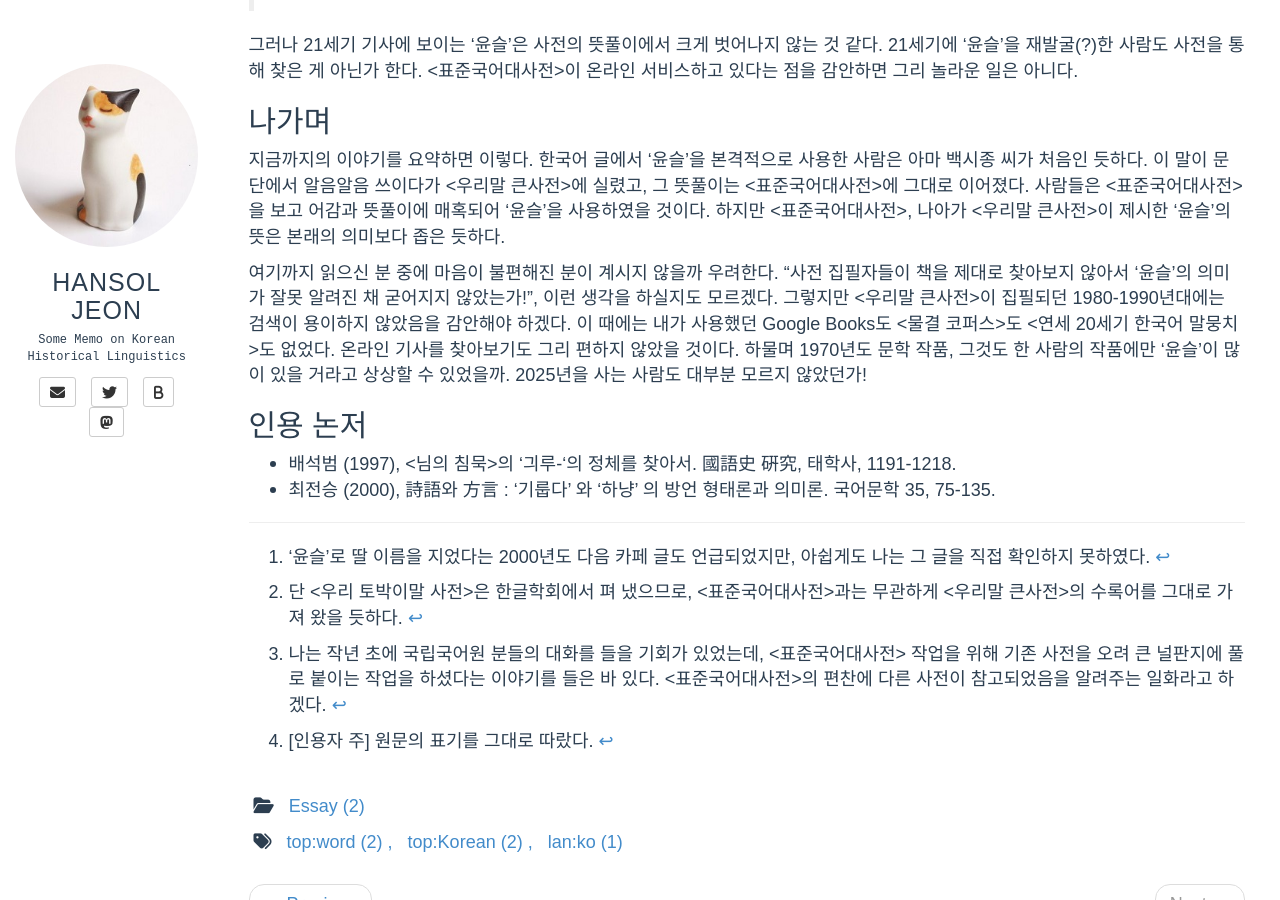
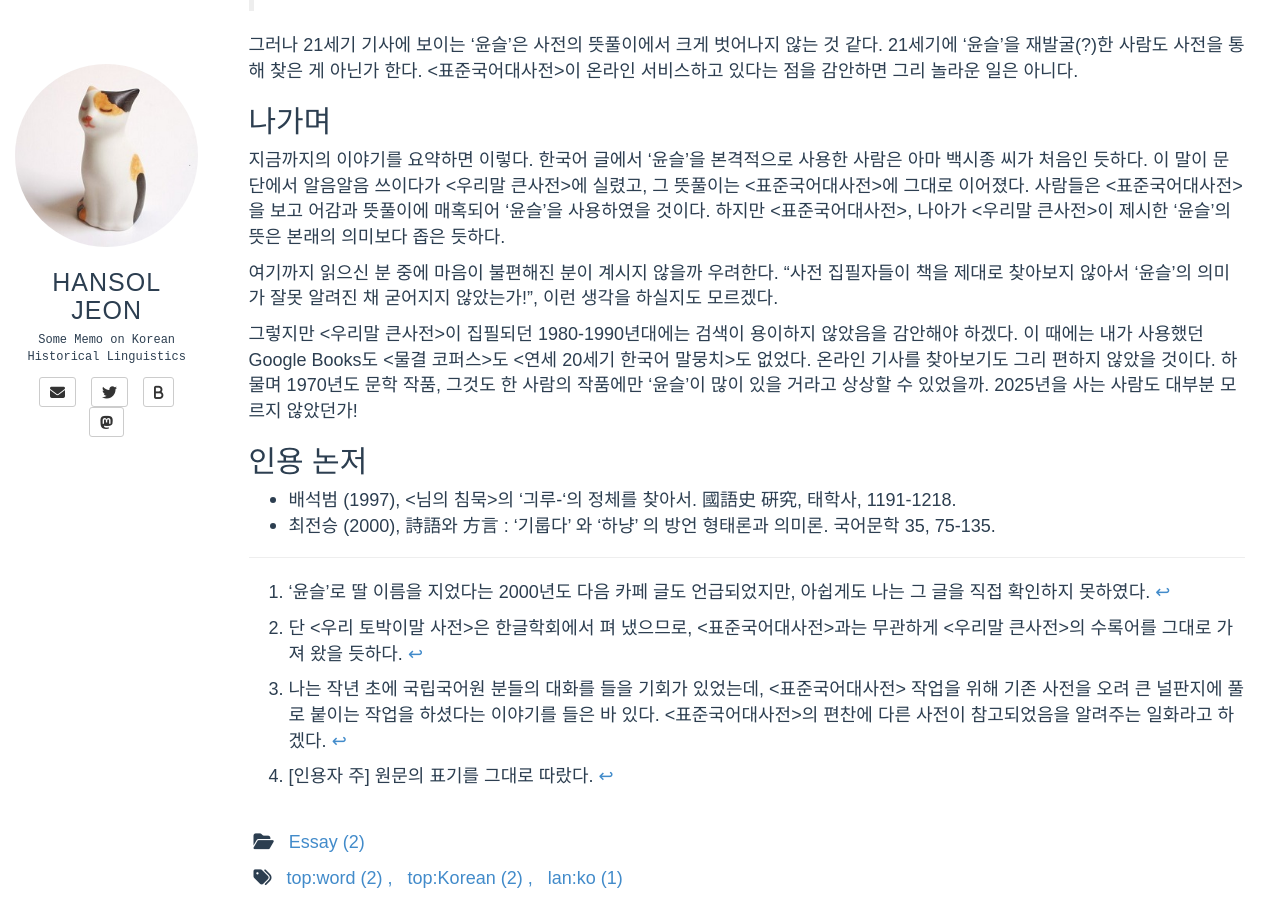
Before and after one commit to hansoljeon95/hansoljeon95.github.io, a Jekyll site: the page built from _posts/2025-10-07-yunsul.md, in a window 1280 px wide and 900 px high, scrolled down 5459 px. Built offline with Jekyll 4.4.1, drawn with Linux system fonts in a browser that asks for light colours; some web fonts are replaced; comment, search, counter and statistics services are not loaded; part of the change alters nothing that is shown; some of the changed text lies outside the part shown.

```diff
--- a/_posts/2025-10-07-yunsul.md
+++ b/_posts/2025-10-07-yunsul.md
@@ -83,7 +83,7 @@ date: 2025-10-07 03:07:15 +0900
 
 이로써 사전에서 '윤슬'이 처음 등장한 것은 1992년이라는 것을 알았다. 미처 참고하지 못한 1992년 이전 사전에 '윤슬'이 실렸을 가능성도 있겠지만, 도서관에 있는 사전을 거의 찾아 보았는데도 보이지 않았던 것을 보면 아마 \<우리말 큰사전\>이 최초일 것이다.
 
-그러나 우리는 '윤슬'이 1975년에 이미 쓰인 말이었음을 알고 있다. 사전 편찬자도 '윤슬'을 어딘가에서 보았기에 '윤슬'을 실었을 것이다. 그렇다면 사전 편찬자는 '윤슬'을 어디서 보고 실은 걸까? 애초에 '윤슬'은 누가, 어디에서 처음 쓴 걸까?
+그러나 우리는 '윤슬'이 1975년에 이미 쓰인 말이었음을 알고 있다. 사전 편찬자도 '윤슬'을 어딘가에서 보았기에 실었을 것이다. 그렇다면 사전 편찬자는 '윤슬'을 어디서 보고 수록한 걸까? 애초에 '윤슬'은 누가, 어디에서 처음 쓴 걸까?
 
 처음에는 이를 검증할 뾰족한 수단이 없었다. 20세기에 '윤슬'이 쓰인 예를 찾기가 어려웠기 때문이다. 그런데 마침 트위터에서 '윤슬'의 20세기 용례를 소개해 주신 분이 계셨다. 그 분에게 여쭈니 Google Books를 통해 예를 수집하셨다고 했다 (이 분께는 대단히 감사하다는 말씀을 드린다). 나도 Google Books에 '윤슬'을 검색해 보았고, 덕분에 '윤슬'의 용례를 8개 더 수집할 수 있었다. 다시 도서관을 찾아가 책과 잡지를 뒤적이며 용례를 검토한 이후, 내가 알게 된 사실은 놀라운 것이었다.
 
@@ -186,7 +186,9 @@ date: 2025-10-07 03:07:15 +0900
 ## 나가며
 지금까지의 이야기를 요약하면 이렇다. 한국어 글에서 '윤슬'을 본격적으로 사용한 사람은 아마 백시종 씨가 처음인 듯하다. 이 말이 문단에서 알음알음 쓰이다가 \<우리말 큰사전\>에 실렸고, 그 뜻풀이는 \<표준국어대사전\>에 그대로 이어졌다. 사람들은 \<표준국어대사전\>을 보고 어감과 뜻풀이에 매혹되어 '윤슬'을 사용하였을 것이다. 하지만 \<표준국어대사전\>, 나아가 \<우리말 큰사전\>이 제시한 '윤슬'의 뜻은 본래의 의미보다 좁은 듯하다.
 
-여기까지 읽으신 분 중에 마음이 불편해진 분이 계시지 않을까 우려한다. "사전 집필자들이 책을 제대로 찾아보지 않아서 '윤슬'의 의미가 잘못 알려진 채 굳어지지 않았는가!", 이런 생각을 하실지도 모르겠다. 그렇지만 \<우리말 큰사전\>이 집필되던 1980-1990년대에는 검색이 용이하지 않았음을 감안해야 하겠다. 이 때에는 내가 사용했던 Google Books도 \<물결 코퍼스\>도 \<연세 20세기 한국어 말뭉치\>도 없었다. 온라인 기사를 찾아보기도 그리 편하지 않았을 것이다. 하물며 1970년도 문학 작품, 그것도 한 사람의 작품에만 '윤슬'이 많이 있을 거라고 상상할 수 있었을까. 2025년을 사는 사람도 대부분 모르지 않았던가!
+여기까지 읽으신 분 중에 마음이 불편해진 분이 계시지 않을까 우려한다. "사전 집필자들이 책을 제대로 찾아보지 않아서 '윤슬'의 의미가 잘못 알려진 채 굳어지지 않았는가!", 이런 생각을 하실지도 모르겠다.
+
+그렇지만 \<우리말 큰사전\>이 집필되던 1980-1990년대에는 검색이 용이하지 않았음을 감안해야 하겠다. 이 때에는 내가 사용했던 Google Books도 \<물결 코퍼스\>도 \<연세 20세기 한국어 말뭉치\>도 없었다. 온라인 기사를 찾아보기도 그리 편하지 않았을 것이다. 하물며 1970년도 문학 작품, 그것도 한 사람의 작품에만 '윤슬'이 많이 있을 거라고 상상할 수 있었을까. 2025년을 사는 사람도 대부분 모르지 않았던가!
 
 ## 인용 논저
 - 배석범 (1997), \<님의 침묵\>의 '긔루-'의 정체를 찾아서. 國語史 硏究, 태학사, 1191-1218.
```
